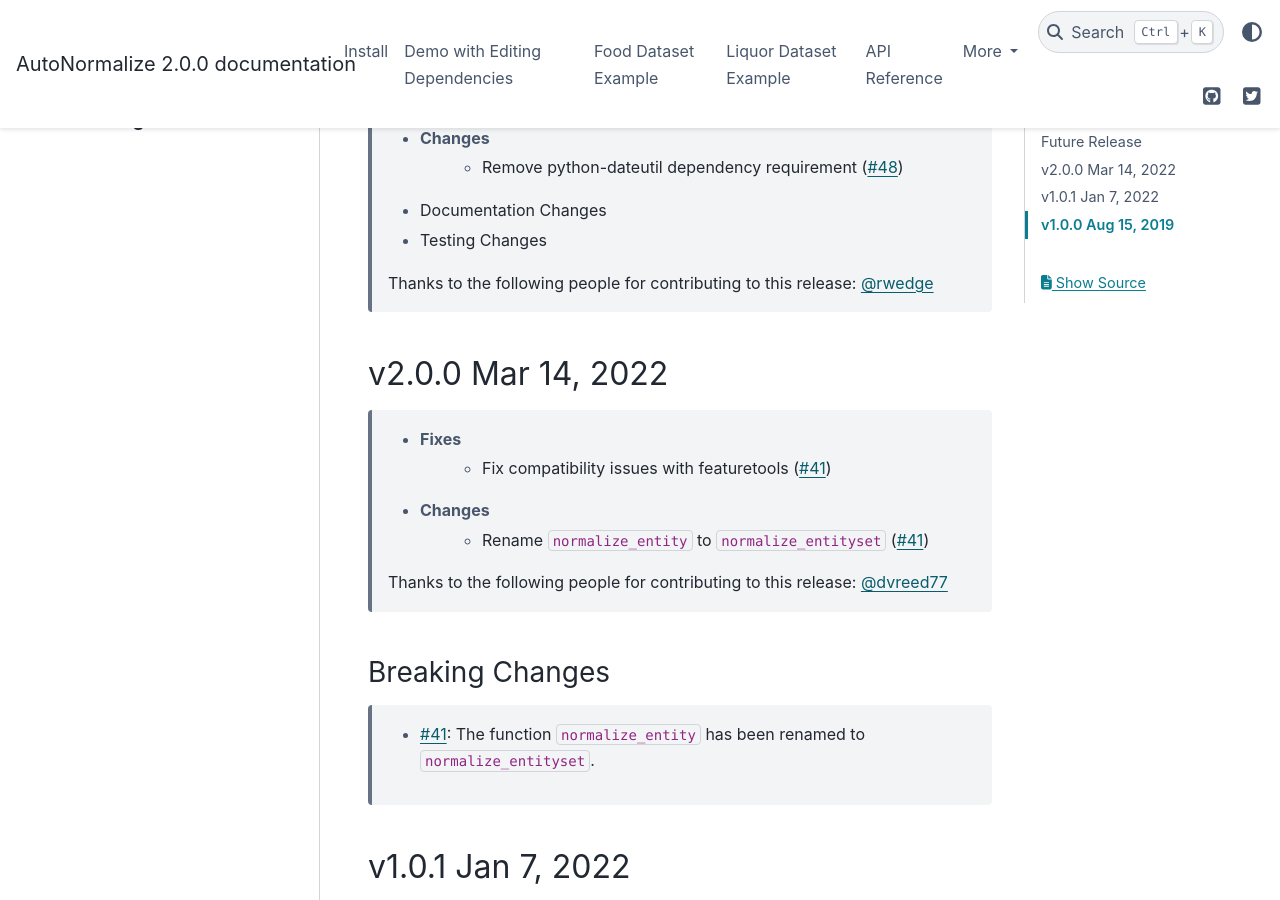
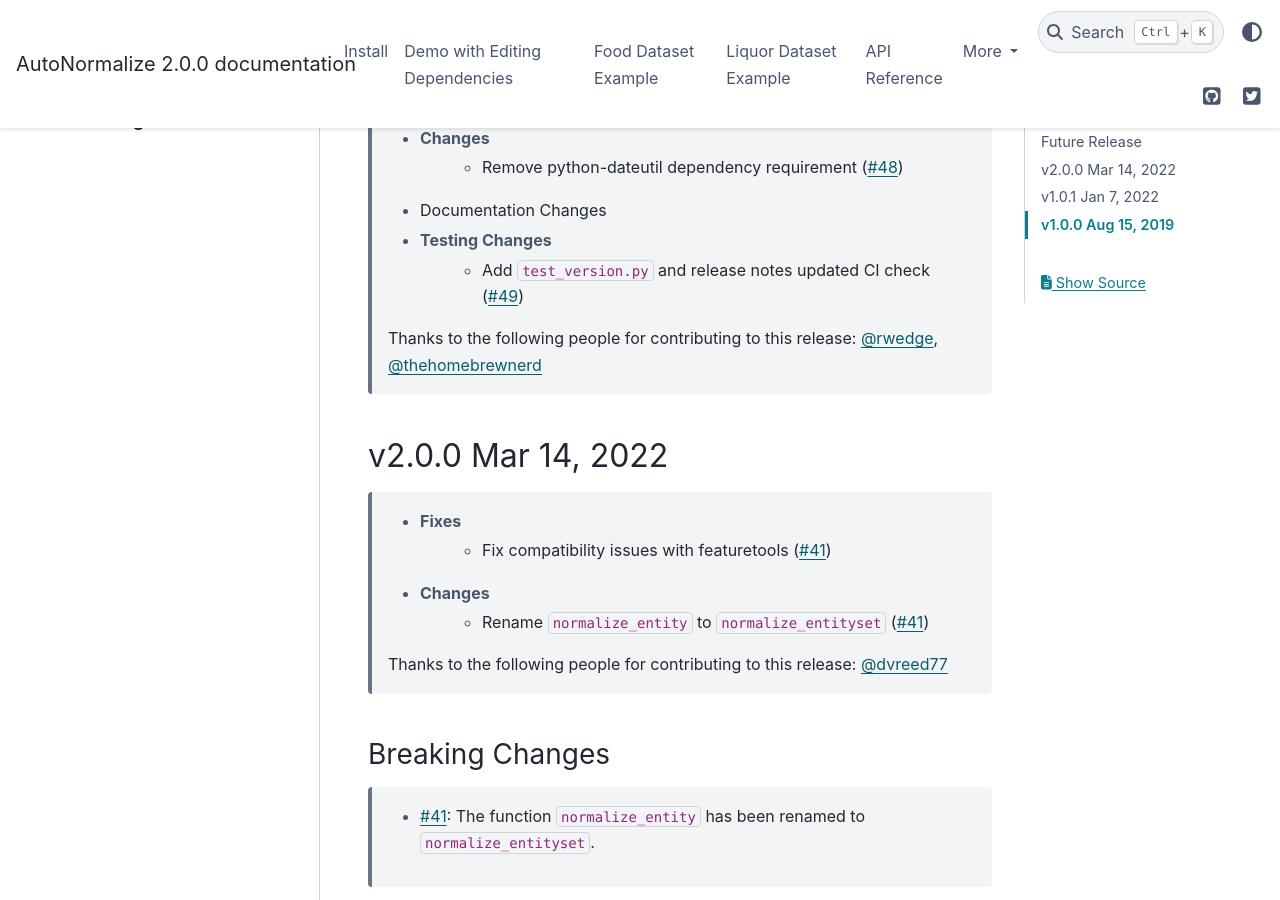
Before and after one commit to alteryx/autonormalize, a Sphinx documentation site: the page built from docs/source/release_notes.rst, in a window 1280 px wide and 900 px high, scrolled down 306 px. Built offline with Sphinx 7.4.7 and the PyData theme 0.15.4, drawn with Linux system fonts in a browser that asks for light colours; comment, search, counter and statistics services are not loaded.

Commit message:
Add test_version.py and release notes updated CI check (#49)
* add test_version.py

* update release notes

* add release notes updated CI check

* lint on py39 only

* update nbconvert req

* update release notes

```diff
--- a/dev-requirements.txt
+++ b/dev-requirements.txt
@@ -6,7 +6,7 @@ isort==4.3.21
 nbsphinx==0.8.7
 pydata-sphinx-theme==0.7.1
 Sphinx==4.2.0
-nbconvert==6.0.2
+nbconvert==6.4.5
 ipython==7.16.3
 pygments==2.8.1
 jupyter==1.0.0
--- a/docs/source/release_notes.rst
+++ b/docs/source/release_notes.rst
@@ -11,9 +11,10 @@ Future Release
         * Remove python-dateutil dependency requirement (:pr:`48`)
     * Documentation Changes
     * Testing Changes
+        * Add ``test_version.py`` and release notes updated CI check (:pr:`49`)
 
     Thanks to the following people for contributing to this release:
-    :user:`rwedge`
+    :user:`rwedge`, :user:`thehomebrewnerd`
 
 v2.0.0 Mar 14, 2022
 ===================
```
Also changed, not shown: 3 other files.
